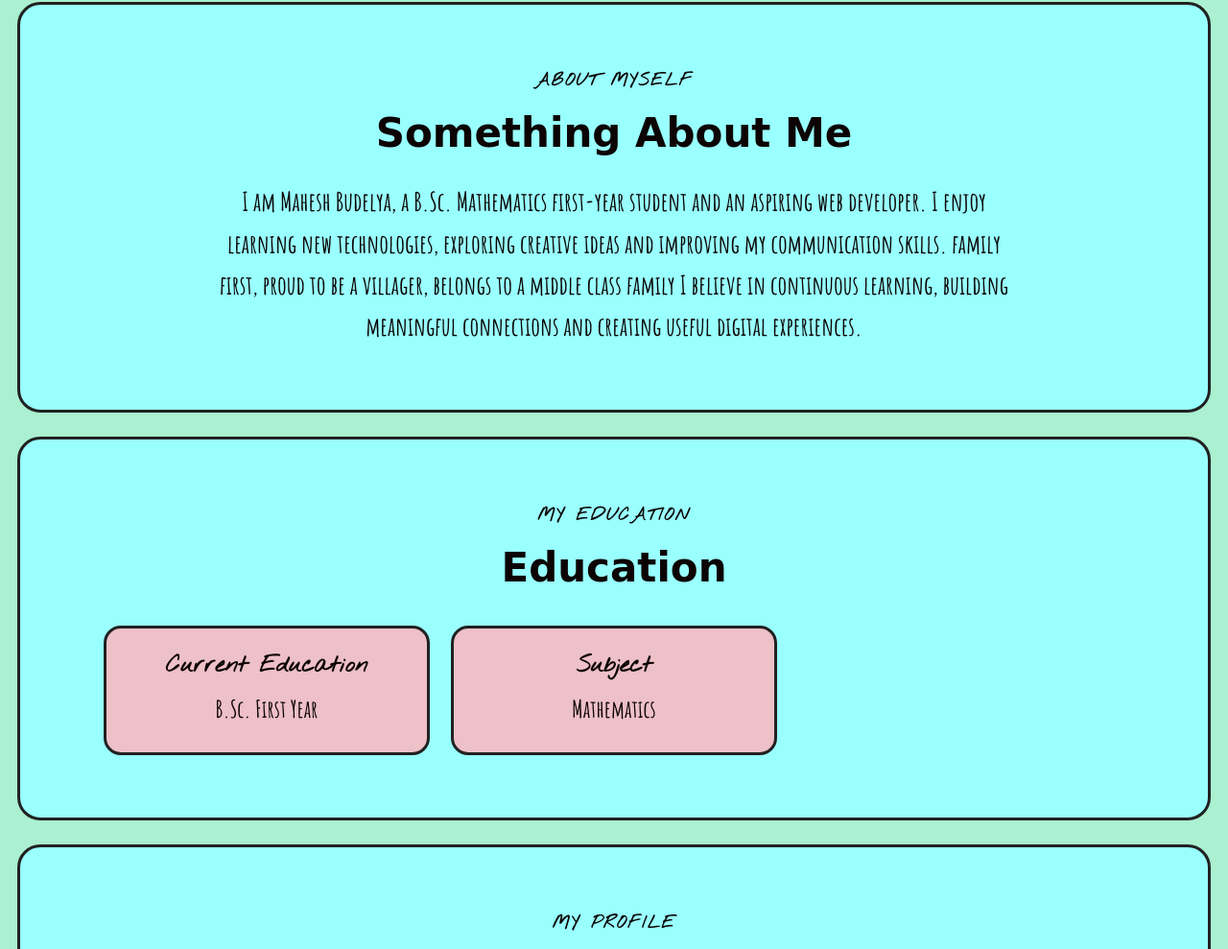
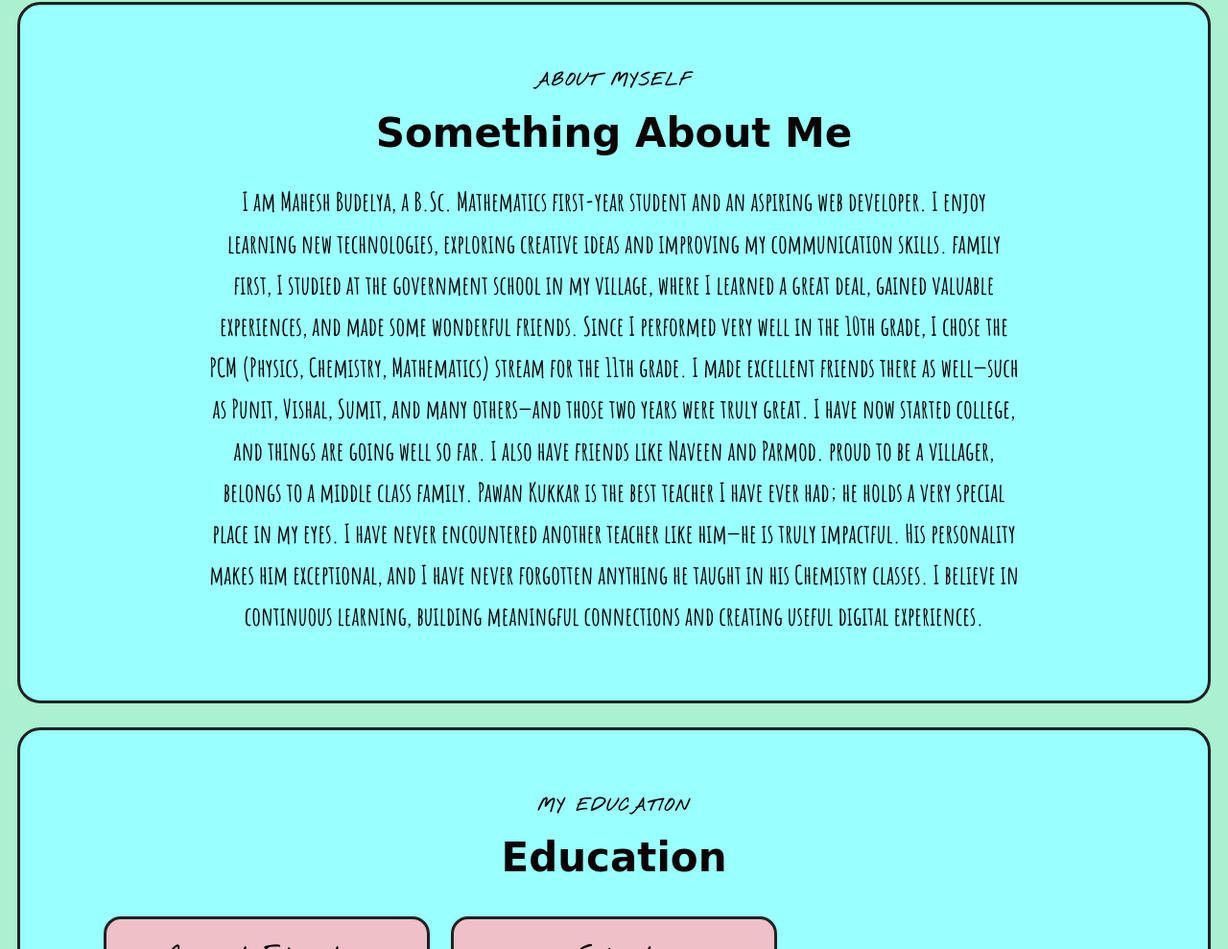
Before and after one commit to mxheshiyo-creater/maheshiyo-portfolio, a plain HTML site: page index.html in a window 1280 px wide. Shown: the part 2058-3047 px from the top of the page at 96% size. Drawn offline with Linux system fonts and the light colour scheme; a web font is replaced by a local one.

Commit message:
Update index.html

```diff
--- a/index.html
+++ b/index.html
@@ -301,7 +301,11 @@
             <p>
                 I am Mahesh Budelya, a B.Sc. Mathematics first-year student and an aspiring web developer.
                 I enjoy learning new technologies, exploring creative ideas and improving my communication skills. family first,
-                proud to be a villager, belongs to a middle class family
+                I studied at the government school in my village, where I learned a great deal, gained valuable experiences, and made some wonderful friends.
+                Since I performed very well in the 10th grade, I chose the PCM (Physics, Chemistry, Mathematics) stream for the 11th grade.
+                I made excellent friends there as well—such as Punit, Vishal, Sumit, and many others—and those two years were truly great.
+                I have now started college, and things are going well so far. I also have friends like Naveen and Parmod.
+                proud to be a villager, belongs to a middle class family. Pawan Kukkar is the best teacher I have ever had; he holds a very special place in my eyes. I have never encountered another teacher like him—he is truly impactful. His personality makes him exceptional, and I have never forgotten anything he taught in his Chemistry classes.
                 I believe in continuous learning, building meaningful connections and creating useful digital experiences.
             </p>
 
```
